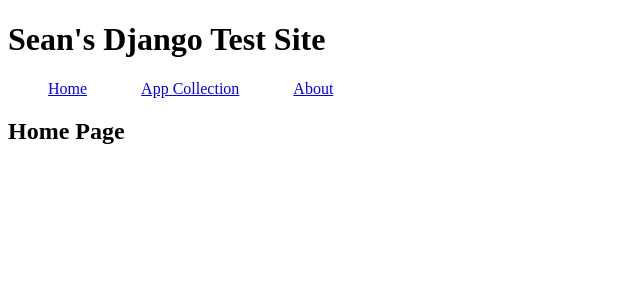
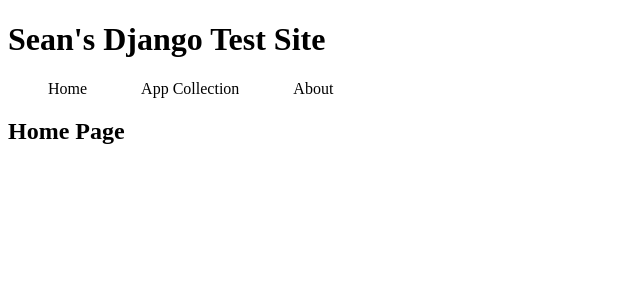
Before and after one commit to seanmclaren/WebAppOne, a Django app: page / in a window 1280 px wide. Shown: the top 300 px of the page, without its empty margins (0-640 px from the left). Run offline with Django 3.2, Linux system fonts and the light colour scheme.

Commit message:
CSS changes to menu style

```diff
--- a/SubAppOne/templates/CSS/base.css
+++ b/SubAppOne/templates/CSS/base.css
@@ -1,4 +1,4 @@
-.menu>li {
+.menu_item {
     color: #000000;
     display: inline;
     margin: 0 30px 0 0;
@@ -7,11 +7,11 @@
     text-align: center;
 }
 
-.menu>a {
+.menu_item>a {
     text-decoration: none;
     color: #000000;
 }
 
-.menu>a:hover {
+.menu_item>a:hover {
     text-shadow: -1px 1px 2px #4b7bff;
 }
--- a/SubAppOne/templates/core_tmpl.html
+++ b/SubAppOne/templates/core_tmpl.html
@@ -13,9 +13,9 @@
     <body>
         <h1>Sean's Django Test Site</h1>
         <ul class="menu">
-            <li><a href="{% url 'home' %}">Home</a></li>
-            <li><a href="{% url 'appCollection' %}">App Collection</a></li>
-            <li><a href="{% url 'about' %}"> About</a></li>
+            <li class="menu_item"><a href="{% url 'home' %}">Home</a></li>
+            <li class="menu_item"><a href="{% url 'appCollection' %}">App Collection</a></li>
+            <li class="menu_item"><a href="{% url 'about' %}"> About</a></li>
         </ul>
         {% block MainContent %}
 
```
